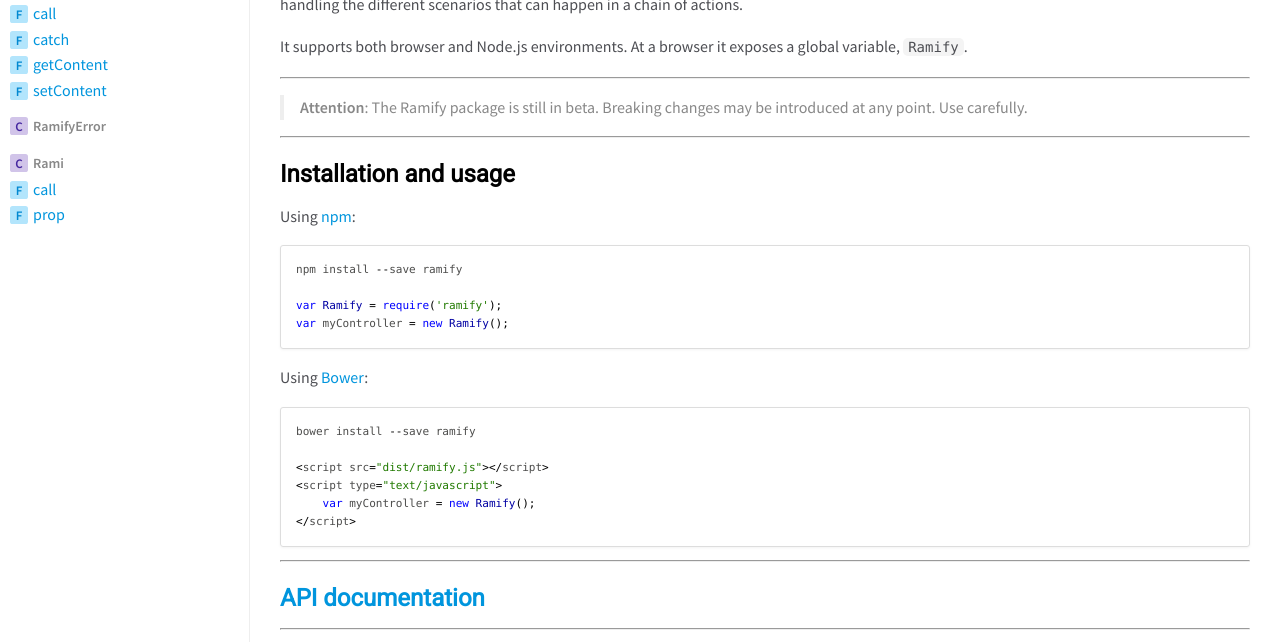
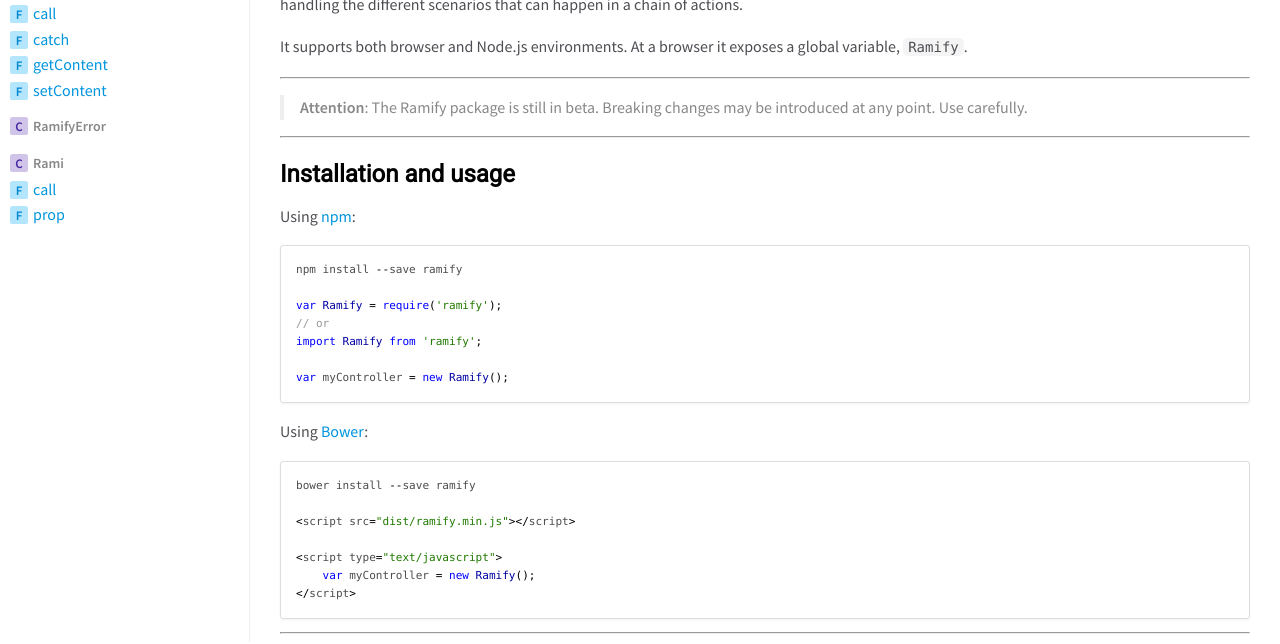
Before and after one commit to zisiszikos/ramify, a website: page docs/index.html in a window 1280 px wide. Shown: the part 158-802 px from the top of the page. Drawn offline with nearby package versions, Linux system fonts and the light colour scheme.

Commit message:
Added example with es6 import.

```diff
--- a/docs/index.html
+++ b/docs/index.html
@@ -62,10 +62,14 @@
 <pre class="prettyprint source"><code>npm install --save ramify
 
 var Ramify = require('ramify');
+// or
+import Ramify from 'ramify';
+
 var myController = new Ramify();</code></pre><p>Using <a href="http://bower.io/">Bower</a>:</p>
 <pre class="prettyprint source"><code>bower install --save ramify
 
-&lt;script src=&quot;dist/ramify.js&quot;>&lt;/script>
+&lt;script src=&quot;dist/ramify.min.js&quot;>&lt;/script>
+
 &lt;script type=&quot;text/javascript&quot;>
     var myController = new Ramify();
 &lt;/script></code></pre><hr>
@@ -269,7 +273,7 @@
 <br class="clear">
 
 <footer>
-    Generated by <a href="https://github.com/jsdoc3/jsdoc">JSDoc 3.5.5</a> on Thu Jan 04 2018 02:04:02 GMT+0200 (EET) using the Minami theme.
+    Generated by <a href="https://github.com/jsdoc3/jsdoc">JSDoc 3.5.5</a> on Thu Jan 04 2018 02:17:03 GMT+0200 (EET) using the Minami theme.
 </footer>
 
 <script>prettyPrint();</script>
```
Also changed, not shown: docs/Ramify-Rami.html (+1 -1 lines), docs/Ramify.RamifyError.html (+1 -1 lines), docs/Ramify.html (+1 -1 lines), README.md.
